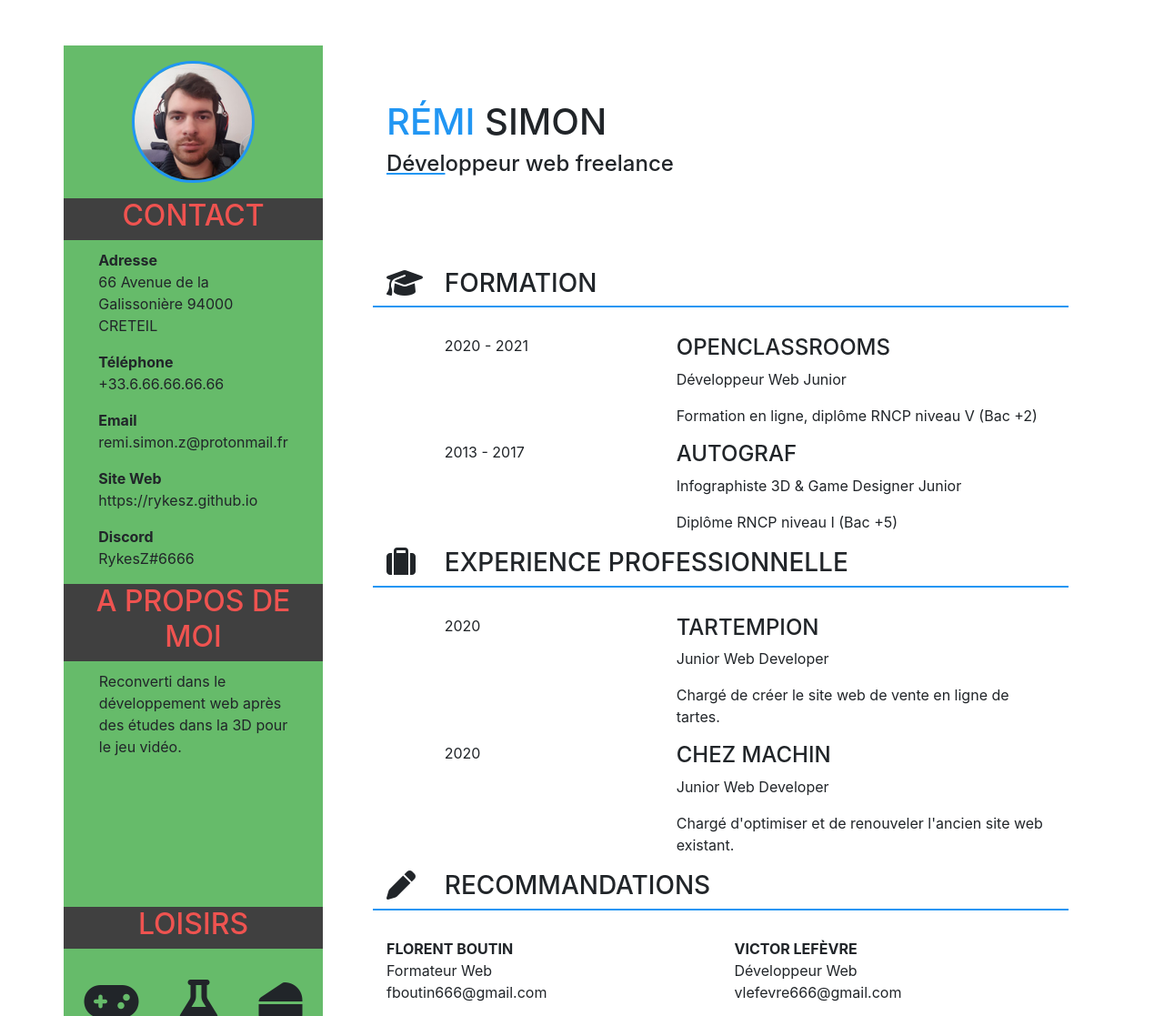
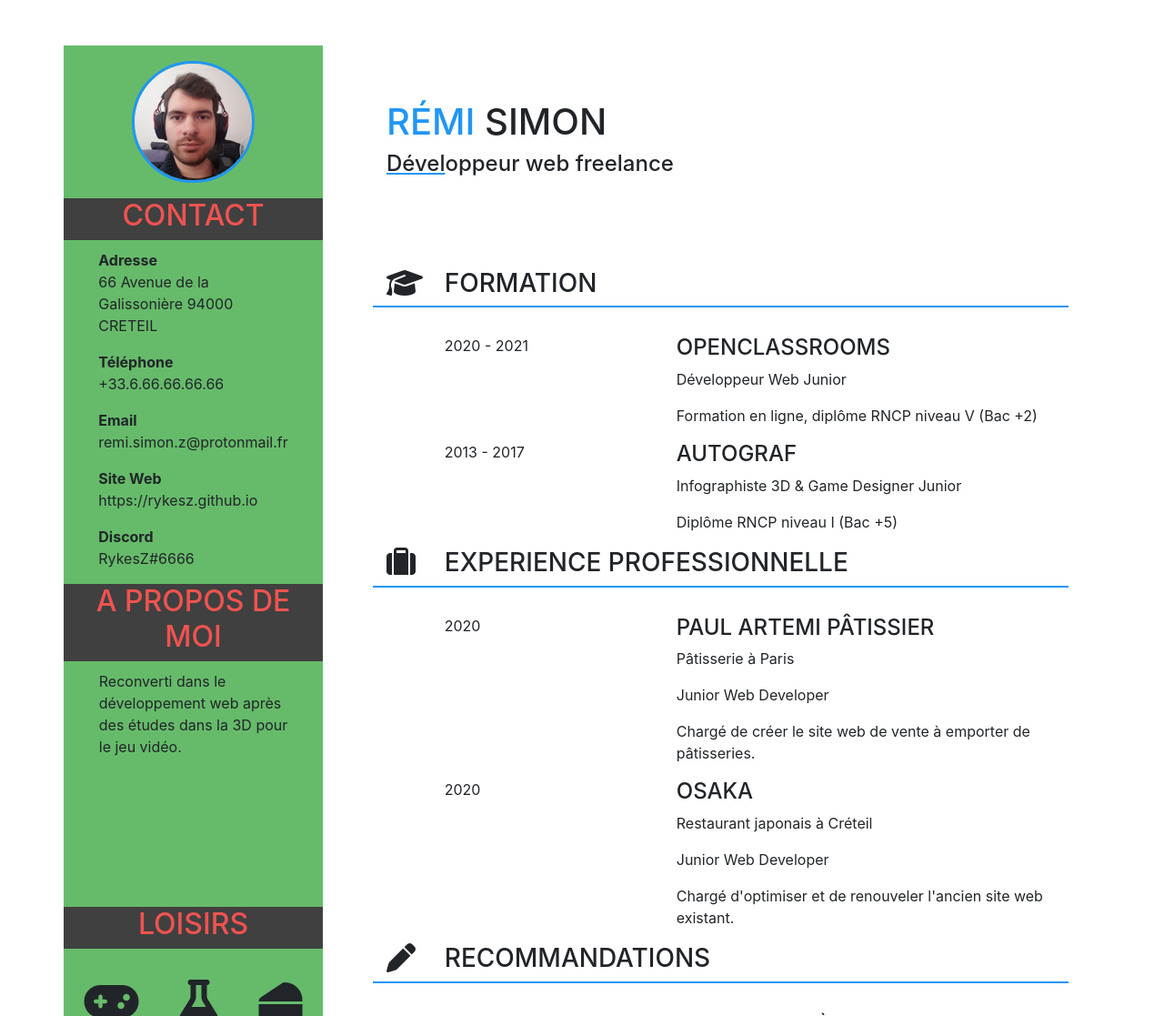
Before and after one commit to RykesZ/rykesz.github.io, a plain HTML site: page index.html in a window 1280 px wide. Shown: the top 1117 px of the page at 91% size. Drawn offline with Linux system fonts and the light colour scheme.

Commit message:
Update index.html
Changement noms expériences pro

```diff
--- a/index.html
+++ b/index.html
@@ -159,9 +159,10 @@
 										<p>2020</p>
 									</div>
 									<div class="offset-lg-2 col-lg-7">
-										<h4>TARTEMPION</h4>
+										<h4>PAUL ARTEMI PÂTISSIER</h4>
+										<p>Pâtisserie à Paris</p>
 										<p>Junior Web Developer</p>
-										<p>Chargé de créer le site web de vente en ligne de tartes.</p>
+										<p>Chargé de créer le site web de vente à emporter de pâtisseries.</p>
 									</div>
 								</div>
 								<div class="row">
@@ -169,7 +170,8 @@
 										<p>2020</p>
 									</div>
 									<div class="offset-lg-2 col-lg-7">
-										<h4>CHEZ MACHIN</h4>
+										<h4>OSAKA</h4>
+										<p>Restaurant japonais à Créteil</p>
 										<p>Junior Web Developer</p>
 										<p>Chargé d'optimiser et de renouveler l'ancien site web existant.</p>
 									</div>
```
